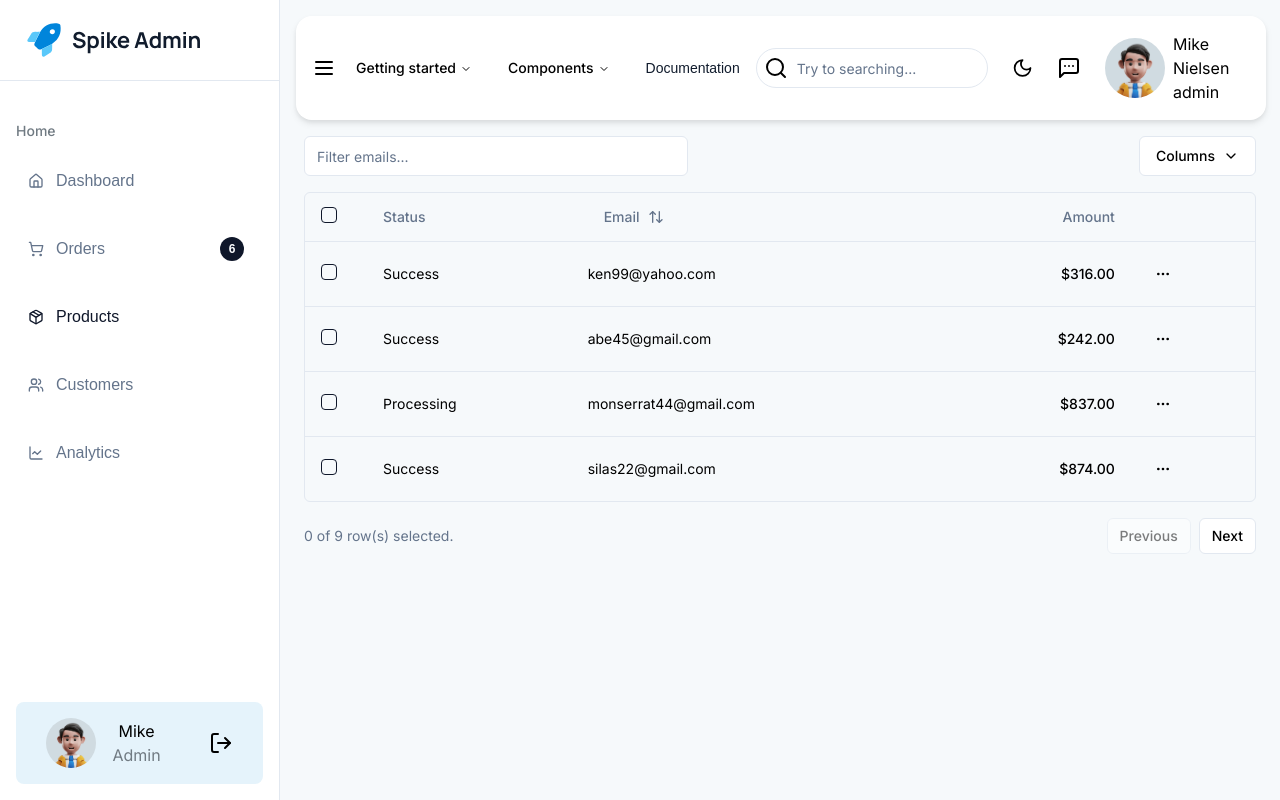
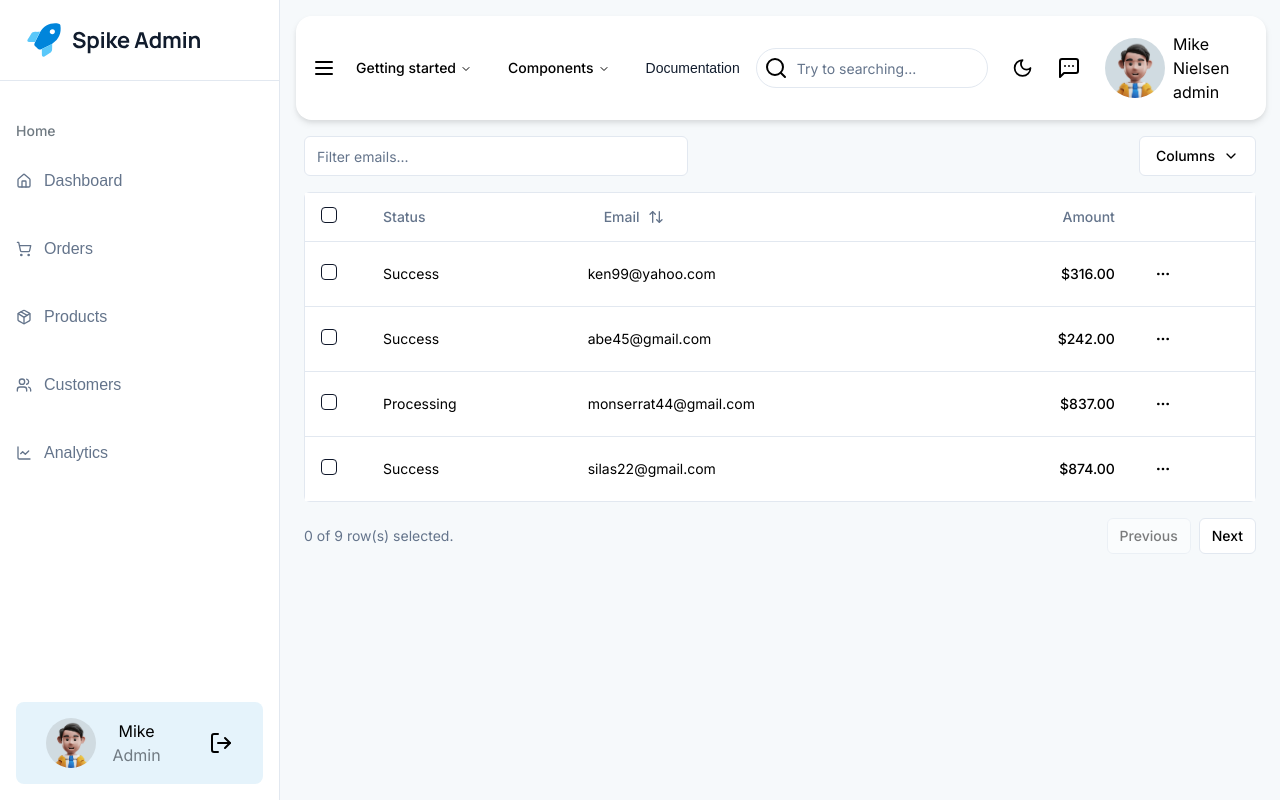
Before and after one commit to Syed-Urwah/path-finder1, a Next.js app: page /demo in a window 1280 px wide. Built offline with nearby package versions, Linux system fonts and the light colour scheme.

Commit message:
animation added

```diff
--- a/package.json
+++ b/package.json
@@ -21,6 +21,7 @@
     "@tanstack/react-table": "^8.19.3",
     "class-variance-authority": "^0.7.0",
     "clsx": "^2.1.1",
+    "framer-motion": "^11.3.4",
     "lucide-react": "^0.408.0",
     "next": "14.2.5",
     "next-themes": "^0.3.0",
--- a/src/components/layout/Sidebar.tsx
+++ b/src/components/layout/Sidebar.tsx
@@ -1,3 +1,4 @@
+"use client"
 import Link from "next/link"
 import {
     Bell,
@@ -35,6 +36,8 @@ import { Sheet, SheetContent, SheetTrigger } from "@/components/ui/sheet"
 import Image from "next/image"
 import Logo from "@/../public/images/logo.png"
 import ProfilePlaceholder from '@/../public/images/profile-placeholder.png'
+import { motion } from 'framer-motion';
+
 
 export default function Sidebar() {
     return (
@@ -52,18 +55,71 @@ export default function Sidebar() {
             </Button> */}
                 </div>
                 <div className="flex-1">
-                    <nav className="grid items-start px-2 gap-3 text-sm font-medium lg:px-4">
-                        <div className="text-[#707a82]">
+                    <nav className="grid items-start  gap-3 text-sm font-medium">
+                        <div className="text-[#707a82] px-2 lg:px-4">
                             <p>Home</p>
                         </div>
-                        <Link
-                            href="#"
-                            className="flex items-center gap-3 rounded-lg px-3 py-2 text-muted-foreground transition-all hover:text-primary h-14 w-60 hover:bg-[#e5f3fb] text-base text-black"
-                        >
-                            <Home className="h-4 w-4" />
-                            Dashboard
+
+                        <Link href="#">
+                            <motion.div
+                                className="flex items-center gap-3 rounded-r-3xl px-2 lg:px-4 py-2 text-muted-foreground transition-all h-14 w-60 text-base text-black relative overflow-hidden"
+                                initial={{ background: 'linear-gradient(90deg, #e5f3fb 0%, #ffffff 0%)' }}
+                                whileHover={{ background: 'linear-gradient(90deg, #e5f3fb 100%, #ffffff 0%)' }}
+                                transition={{ duration: 0.5 }}
+                            >
+                                <Home className="h-4 w-4" />
+                                <span>Dashboard</span>
+                            </motion.div>
                         </Link>
-                        <Link
+                        <Link href="#">
+                            <motion.div
+                                className="flex items-center gap-3 rounded-r-3xl px-2 lg:px-4 py-2 text-muted-foreground transition-all h-14 w-60 text-base text-black relative overflow-hidden"
+                                initial={{ background: 'linear-gradient(90deg, #e5f3fb 0%, #ffffff 0%)' }}
+                                whileHover={{ background: 'linear-gradient(90deg, #e5f3fb 100%, #ffffff 0%)' }}
+                                transition={{ duration: 0.5 }}
+                            >
+                                <ShoppingCart className="h-4 w-4" />
+
+                                <span>Orders</span>
+                            </motion.div>
+                        </Link>
+                        <Link href="#">
+                            <motion.div
+                                className="flex items-center gap-3 rounded-r-3xl px-2 lg:px-4 py-2 text-muted-foreground transition-all h-14 w-60 text-base text-black relative overflow-hidden"
+                                initial={{ background: 'linear-gradient(90deg, #e5f3fb 0%, #ffffff 0%)' }}
+                                whileHover={{ background: 'linear-gradient(90deg, #e5f3fb 100%, #ffffff 0%)' }}
+                                transition={{ duration: 0.5 }}
+                            >
+                                <Package className="h-4 w-4" />
+
+                                <span>Products</span>
+                            </motion.div>
+                        </Link>
+                        <Link href="#">
+                            <motion.div
+                                className="flex items-center gap-3 rounded-r-3xl px-2 lg:px-4 py-2 text-muted-foreground transition-all h-14 w-60 text-base text-black relative overflow-hidden"
+                                initial={{ background: 'linear-gradient(90deg, #e5f3fb 0%, #ffffff 0%)' }}
+                                whileHover={{ background: 'linear-gradient(90deg, #e5f3fb 100%, #ffffff 0%)' }}
+                                transition={{ duration: 0.5 }}
+                            >
+                                <Users className="h-4 w-4" />
+
+                                <span>Customers</span>
+                            </motion.div>
+                        </Link>
+                        <Link href="#">
+                            <motion.div
+                                className="flex items-center gap-3 rounded-r-3xl px-2 lg:px-4 py-2 text-muted-foreground transition-all h-14 w-60 text-base text-black relative overflow-hidden"
+                                initial={{ background: 'linear-gradient(90deg, #e5f3fb 0%, #ffffff 0%)' }}
+                                whileHover={{ background: 'linear-gradient(90deg, #e5f3fb 100%, #ffffff 0%)' }}
+                                transition={{ duration: 0.5 }}
+                            >
+                                <LineChart className="h-4 w-4" />
+
+                                <span>Analytics</span>
+                            </motion.div>
+                        </Link>
+                        {/* <Link
                             href="#"
                             className="flex items-center gap-3 rounded-lg px-3 py-2 text-muted-foreground transition-all hover:text-primary h-14 w-60 hover:bg-[#e5f3fb] text-base text-black"
                         >
@@ -72,28 +128,8 @@ export default function Sidebar() {
                             <Badge className="ml-auto flex h-6 w-6 shrink-0 items-center justify-center rounded-full">
                                 6
                             </Badge>
-                        </Link>
-                        <Link
-                            href="#"
-                            className="flex items-center gap-3 rounded-lg px-3 py-2 text-primary transition-all hover:text-primary h-14 w-60 hover:bg-[#e5f3fb] text-base text-black"
-                        >
-                            <Package className="h-4 w-4" />
-                            Products{" "}
-                        </Link>
-                        <Link
-                            href="#"
-                            className="flex items-center gap-3 rounded-lg px-3 py-2 text-muted-foreground transition-all hover:text-primary h-14 w-60 hover:bg-[#e5f3fb] text-base text-black"
-                        >
-                            <Users className="h-4 w-4" />
-                            Customers
-                        </Link>
-                        <Link
-                            href="#"
-                            className="flex items-center gap-3 rounded-lg px-3 py-2 text-muted-foreground transition-all hover:text-primary h-14 w-60 hover:bg-[#e5f3fb] text-base text-black"
-                        >
-                            <LineChart className="h-4 w-4" />
-                            Analytics
-                        </Link>
+                        </Link> */}
+
                     </nav>
                 </div>
                 <div className="">
--- a/src/components/table.tsx
+++ b/src/components/table.tsx
@@ -263,8 +263,8 @@ export function DataTableDemo() {
           </DropdownMenuContent>
         </DropdownMenu>
       </div>
-      <div className="rounded-md border z-0">
-        <Table>
+      <div className="rounded-md border bg-white z-0">
+        <Table className="bg-white">
           <TableHeader>
             {table.getHeaderGroups().map((headerGroup) => (
               <TableRow key={headerGroup.id}>
```
Also changed, not shown: 1 other file (tests, documents, lock files or other folders).
